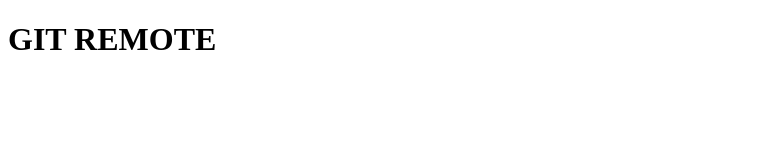
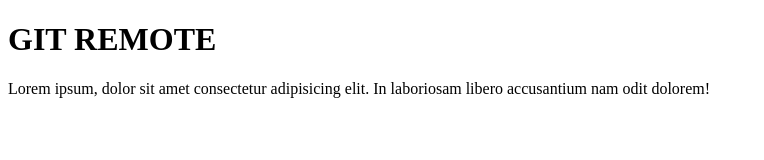
Before and after one commit to maulanamalikibrahim123/wpu-repo-test, a plain HTML site: page index.html in a window 1280 px wide. Shown: the whole page, without its empty margins (0-764 px from the left). Drawn offline with Linux system fonts and the light colour scheme.

Commit message:
menambahkan paragraf

```diff
--- a/index.html
+++ b/index.html
@@ -8,5 +8,6 @@
 </head>
 <body>
     <h1>GIT REMOTE</h1>
+    <p>Lorem ipsum, dolor sit amet consectetur adipisicing elit. In laboriosam libero accusantium nam odit dolorem!</p>
 </body>
 </html>
```
